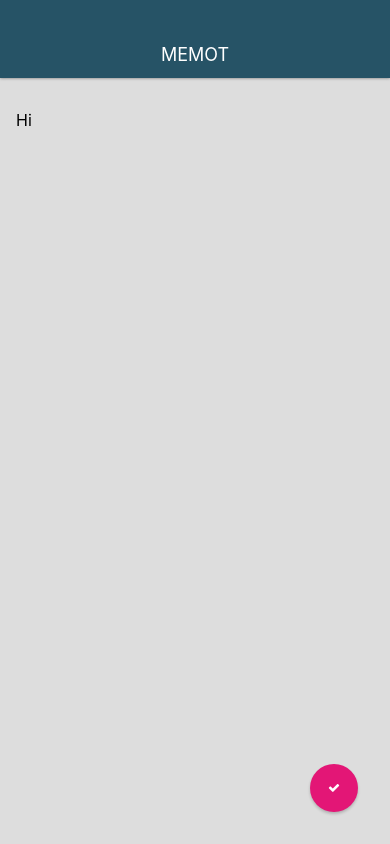
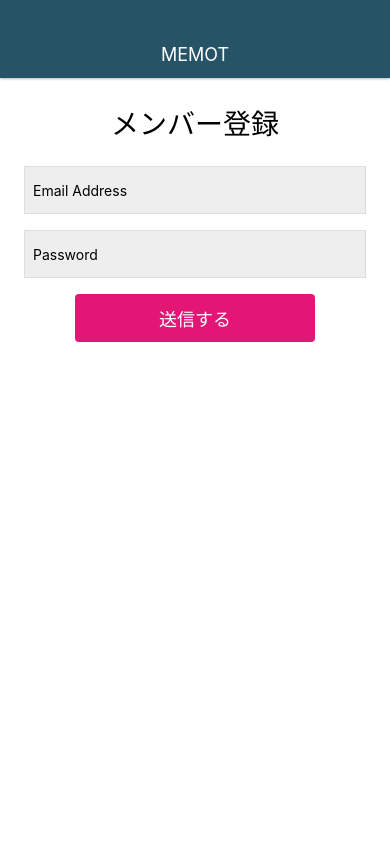
Before and after one commit to cherish-nkn/MemoApp, a React Native app: screen / in a window 390 px wide. Built offline with nearby package versions, Linux system fonts and the light colour scheme.

Commit message:
Create login and signup screen

```diff
--- a/App.js
+++ b/App.js
@@ -5,13 +5,15 @@
 import MemoListScreen from './src/screens/MemoListScreen';
 import MemoDetailScreen from './src/screens/MemoDetailScreen';
 import MemoEditScreen from './src/screens/MemoEditScreen';
+import LoginScreen from './src/screens/LoginScreen';
+import SignupScreen from './src/screens/SignupScreen';
 
 export default class App extends React.Component {
   render() {
     return (
       <View style={styles.container}>
         <AppBar />
-        <MemoEditScreen />
+        <SignupScreen />
       </View>
     );
   }
--- /dev/null
+++ b/src/screens/LoginScreen.js
@@ -0,0 +1,54 @@
+import React from 'react';
+import { StyleSheet, View, Text, TextInput, TouchableHighlight } from 'react-native';
+
+class LoginScreen extends React.Component {
+  render() {
+    return (
+      <View style={styles.container}>
+        <Text style={styles.title}>ログイン</Text>
+        <TextInput style={styles.input} value="Email Address" />
+        <TextInput style={styles.input} value="Password" />
+        <TouchableHighlight style={styles.button} title="送信" onPress={() => {}}>
+          <Text style={styles.buttonTitle}>ログインする</Text>
+        </TouchableHighlight>
+      </View>
+    );
+  }
+}
+
+const styles = StyleSheet.create({
+  container: {
+    flex: 1,
+    width: '100%',
+    padding: 24,
+    backgroundColor: '#fff',
+  },
+  input: {
+    backgroundColor: '#eee',
+    height: 48,
+    marginBottom: 16,
+    borderWidth: 1,
+    borderColor: '#DDD',
+    padding: 8,
+  },
+  title: {
+    fontSize: 28,
+    alignSelf: 'center',
+    marginBottom: 24,
+  },
+  button: {
+    backgroundColor: '#E31676',
+    height: 48,
+    borderRadius: 4,
+    justifyContent: 'center',
+    alignItems: 'center',
+    width: '70%',
+    alignSelf: 'center',
+  },
+  buttonTitle: {
+    color: '#fff',
+    fontSize: 18,
+  },
+});
+
+export default LoginScreen;
--- /dev/null
+++ b/src/screens/SignupScreen.js
@@ -0,0 +1,54 @@
+import React from 'react';
+import { StyleSheet, View, Text, TextInput, TouchableHighlight } from 'react-native';
+
+class SignupScreen extends React.Component {
+  render() {
+    return (
+      <View style={styles.container}>
+        <Text style={styles.title}>メンバー登録</Text>
+        <TextInput style={styles.input} value="Email Address" />
+        <TextInput style={styles.input} value="Password" />
+        <TouchableHighlight style={styles.button} title="送信" onPress={() => {}} underlayColor="#C70F55">
+          <Text style={styles.buttonTitle}>送信する</Text>
+        </TouchableHighlight>
+      </View>
+    );
+  }
+}
+
+const styles = StyleSheet.create({
+  container: {
+    flex: 1,
+    width: '100%',
+    padding: 24,
+    backgroundColor: '#fff',
+  },
+  input: {
+    backgroundColor: '#eee',
+    height: 48,
+    marginBottom: 16,
+    borderWidth: 1,
+    borderColor: '#DDD',
+    padding: 8,
+  },
+  title: {
+    fontSize: 28,
+    alignSelf: 'center',
+    marginBottom: 24,
+  },
+  button: {
+    backgroundColor: '#E31676',
+    height: 48,
+    borderRadius: 4,
+    justifyContent: 'center',
+    alignItems: 'center',
+    width: '70%',
+    alignSelf: 'center',
+  },
+  buttonTitle: {
+    color: '#fff',
+    fontSize: 18,
+  },
+});
+
+export default SignupScreen;
```
